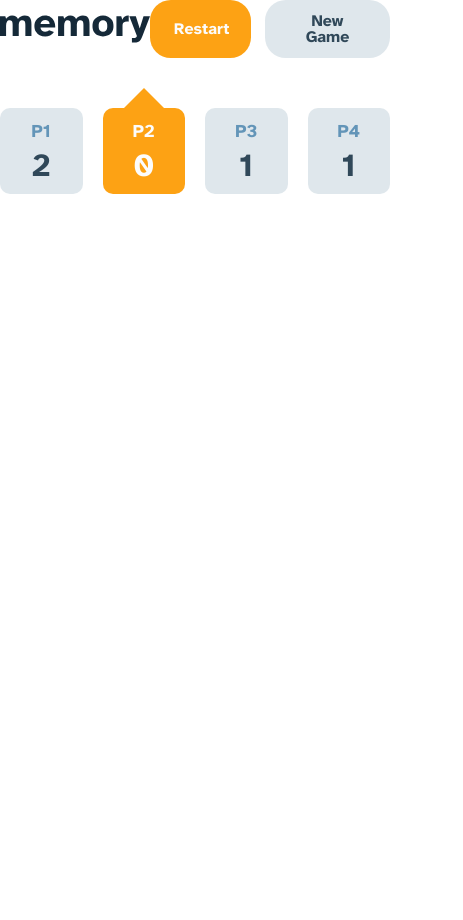
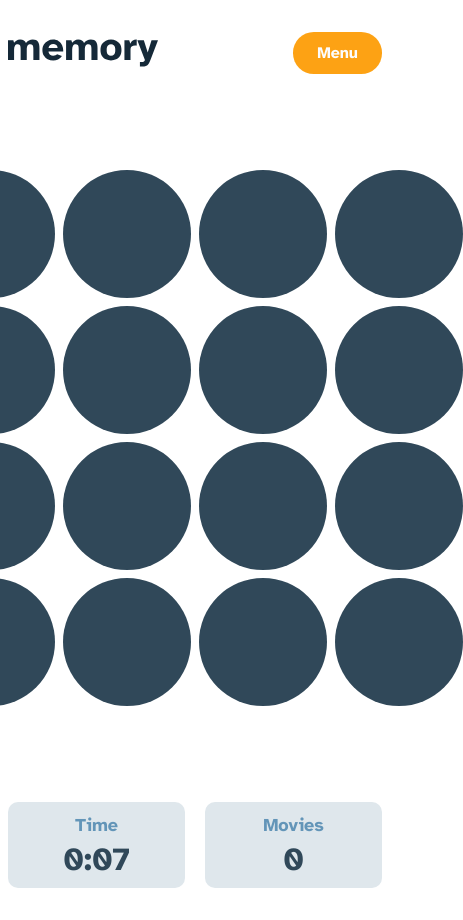
Before and after one commit to DmitryMuzalev/memory-game, a React (Vite) app: page / in a window 390 px wide. Shown: the whole page, 463 px wide, since content can reach past the window. Before the commit the page ends 844 px from the top, so only its background shows below. Built offline with nearby package versions, Linux system fonts and the light colour scheme.

Commit message:
feat: Add component GameField.

```diff
--- a/src/components/Card/Card.module.scss
+++ b/src/components/Card/Card.module.scss
@@ -1,7 +1,7 @@
 .card {
   background-color: transparent;
-  height: 100%;
-  width: 100%;
+  height: 8rem;
+  width: 8rem;
   perspective: 1000px;
   border: none;
 
--- a/src/components/Game/Game.jsx
+++ b/src/components/Game/Game.jsx
@@ -1,11 +1,13 @@
 import styles from "./Game.module.scss";
 import { GameHeader } from "../GameHeader/GameHeader";
 import { GameFooter } from "../GameFooter/GameFooter";
+import { GameField } from "../GameField/GameField";
 
 function Game() {
   return (
     <div className={styles.game}>
       <GameHeader />
+      <GameField />
       <GameFooter />
     </div>
   );
--- a/src/components/Game/Game.module.scss
+++ b/src/components/Game/Game.module.scss
@@ -1,2 +1,14 @@
 .game {
+  max-width: 1140px;
+  min-height: 100vh;
+  display: flex;
+  flex-direction: column;
+  align-items: center;
+  row-gap: 6rem;
+  margin: 0 auto;
+  padding: 4rem 1rem; //!temp
+
+  @media (max-width: 540px) {
+    padding: 2rem 0.5rem; //!temp
+  }
 }
--- /dev/null
+++ b/src/components/GameField/GameField.jsx
@@ -0,0 +1,26 @@
+import data from "../../data";
+
+import { useEffect, useState } from "react";
+import { shuffleCards } from "../../utils/shuffle-algorithm.js";
+import { Card } from "../Card/Card";
+
+import styles from "./GameField.module.scss";
+
+function GameField() {
+  const [grid, setGrid] = useState(4);
+  const [cards, setCards] = useState([]);
+
+  useEffect(() => {
+    const items = grid === 4 ? data.slice(0, 8) : data;
+    setCards(() => shuffleCards(items.concat(items)));
+  }, []);
+
+  return (
+    <div className={styles.gameField}>
+      {cards.map((item, index) => (
+        <Card key={index} {...item} />
+      ))}
+    </div>
+  );
+}
+export { GameField };
--- /dev/null
+++ b/src/components/GameField/GameField.module.scss
@@ -0,0 +1,42 @@
+.gameField {
+  flex-grow: 1;
+
+  display: grid;
+  gap: 0.5rem;
+  grid-template-columns: repeat(4, 1fr);
+}
+
+/*
+
+.app {
+   display: flex;
+  flex-direction: column;
+  align-items: center;
+  gap: 3rem;
+  margin: 0 auto;
+  width: 1140px;
+  padding: 20px;
+}
+
+.gameContainer {
+  width: 573px;
+}
+
+.gameArea {
+  width: 100%;
+  height: 573px;
+  display: grid;
+  gap: 1rem;
+  grid-template-columns: repeat(6, 1fr);
+  justify-items: center;
+  align-items: stretch;
+  margin-bottom: 2rem;
+}
+
+.gameInfo {
+  display: flex;
+  gap: 2rem;
+}
+
+
+*/
--- a/src/components/GameFooter/GameFooter.jsx
+++ b/src/components/GameFooter/GameFooter.jsx
@@ -11,7 +11,7 @@ import { useMediaQuery } from "react-responsive";
 function GameFooter() {
   const isMobile = useMediaQuery({ query: "(max-width: 540px)" });
 
-  const [isOnePlayerMode, setOnePlayerMode] = useState(false);
+  const [isOnePlayerMode, setOnePlayerMode] = useState(true);
   const [time, setTime] = useState(0);
 
   useEffect(() => {
--- a/src/components/GameFooter/GameFooter.module.scss
+++ b/src/components/GameFooter/GameFooter.module.scss
@@ -1,6 +1,6 @@
 .gameFooter {
-  margin-top: 50px; //!temp
+  width: 100%;
   display: flex;
+  justify-content: center;
   column-gap: 1.25rem;
-  max-width: 780px;
 }
--- a/src/components/GameHeader/GameHeader.jsx
+++ b/src/components/GameHeader/GameHeader.jsx
@@ -1,14 +1,22 @@
+import { useMediaQuery } from "react-responsive";
 import { Button } from "../Button/Button";
 import { Logo } from "../Logo/Logo";
 import styles from "./GameHeader.module.scss";
 
 function GameHeader() {
+  const isMobile = useMediaQuery({ query: "(max-width: 540px)" });
   return (
     <header className={styles.gameHeader}>
       <Logo />
       <div className={styles.gameHeaderBtns}>
-        <Button type="primary">restart</Button>
-        <Button type="secondary">new game</Button>
+        {isMobile ? (
+          <Button type="primary">menu</Button>
+        ) : (
+          <>
+            <Button type="primary">restart</Button>
+            <Button type="secondary">new game</Button>
+          </>
+        )}
       </div>
     </header>
   );
--- a/src/components/PlayerStats/PlayerStats.module.scss
+++ b/src/components/PlayerStats/PlayerStats.module.scss
@@ -16,14 +16,25 @@
       content: "";
       position: absolute;
       left: 50%;
-      top: -40px;
+      top: -2.5em;
       transform: (translateX(-50%));
-      border: 20px solid transparent;
-      border-bottom: 20px solid var(--c-yellow-1);
+      border: 1.25em solid transparent;
+      border-bottom: 1.25em solid var(--c-yellow-1);
     }
   }
 
   @media (max-width: 540px) {
     align-items: center;
+    &Active {
+      &::after {
+        content: "";
+        position: absolute;
+        left: 50%;
+        top: -2em;
+        transform: (translateX(-50%));
+        border: 1em solid transparent;
+        border-bottom: 1em solid var(--c-yellow-1);
+      }
+    }
   }
 }
--- a/src/index.scss
+++ b/src/index.scss
@@ -36,6 +36,7 @@ button {
 
 .block {
   width: 100%;
+  max-width: 255px;
   display: flex;
   gap: 1rem;
   font-weight: 700;
@@ -60,35 +61,3 @@ button {
     padding: 0.75rem 1rem;
   }
 }
-
-//! temp \|/
-
-.app {
-  /*   display: flex;
-  flex-direction: column;
-  align-items: center;
-  gap: 3rem;
-  margin: 0 auto;
-  width: 1140px;
-  padding: 20px; */
-}
-
-.gameContainer {
-  width: 573px;
-}
-
-.gameArea {
-  width: 100%;
-  height: 573px;
-  display: grid;
-  gap: 1rem;
-  grid-template-columns: repeat(6, 1fr);
-  justify-items: center;
-  align-items: stretch;
-  margin-bottom: 2rem;
-}
-
-.gameInfo {
-  display: flex;
-  gap: 2rem;
-}
```
Also changed, not shown: src/App.jsx (+1 -24 lines).
